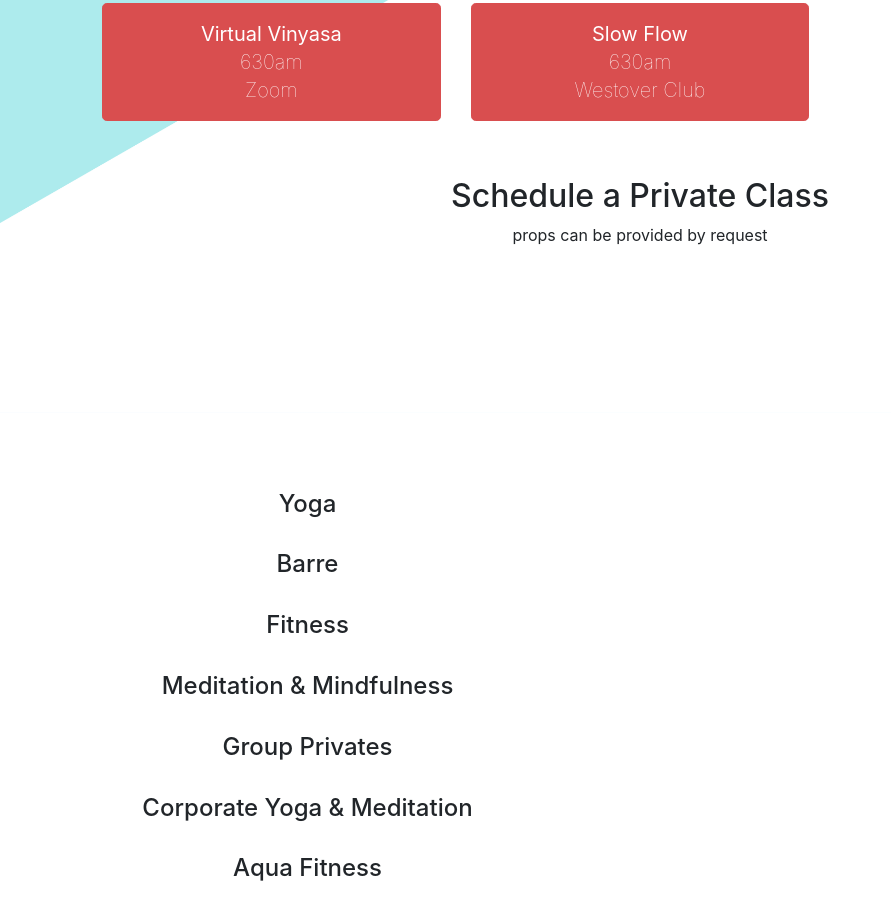
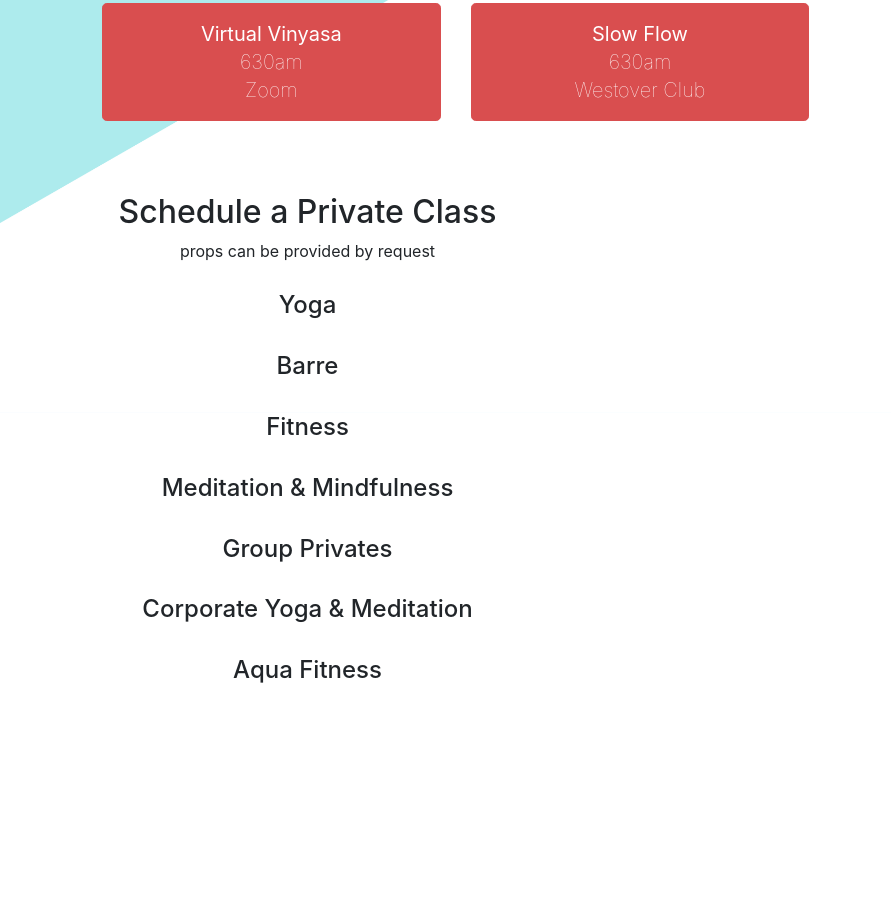
Before and after one commit to wkernan/A-Site, a plain HTML site: page index.html in a window 1280 px wide. Shown: the part 975-1881 px from the top of the page, without its empty margins (0-891 px from the left). Drawn offline with nearby package versions, Linux system fonts and the light colour scheme; a script that the page names is missing.

Commit message:
centering of private classes

```diff
--- a/index.html
+++ b/index.html
@@ -279,10 +279,10 @@
   </div>
   <div class="album py-3 text-center">
     <div class="container">
-      <h2>Schedule a Private Class</h2>
-      <p>props can be provided by request</p>
       <div class="row">
-        <div class="col-md-5 text-center m-auto">
+        <div class="col-md-5 text-center mt-3">
+          <h2>Schedule a Private Class</h2>
+          <p>props can be provided by request</p>
           <div class="offerings">
             <ul class="list-group list-group-flush">
               <li class="list-group-item">
```
